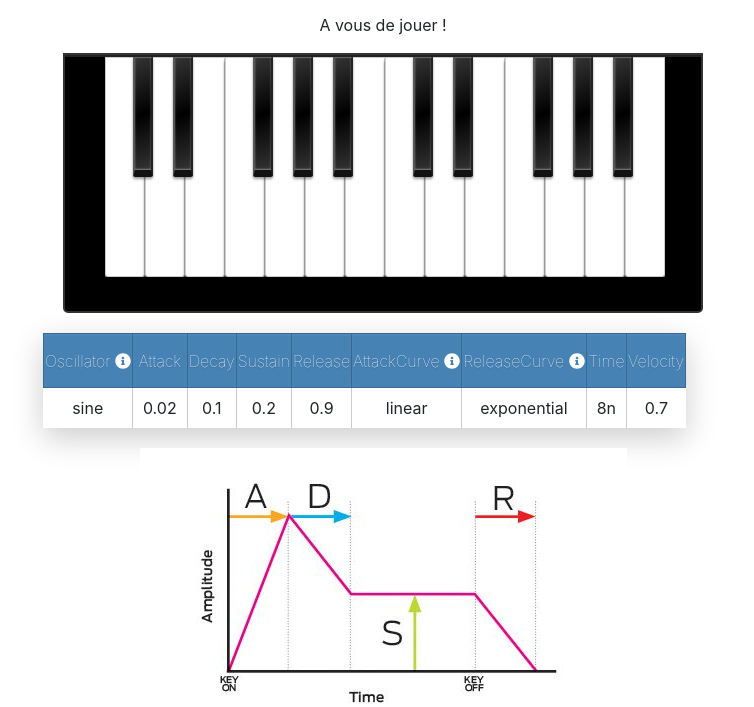
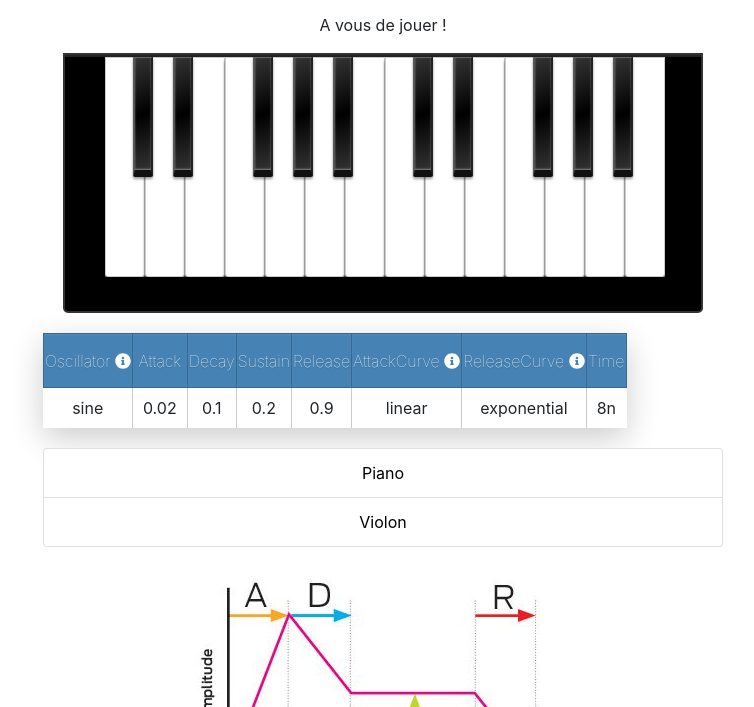
Before and after one commit to Vincweb/PianoWave, a website: page public/index.html in a window 1280 px wide. Shown: the part 93-800 px from the top of the page, without its empty margins (257-1011 px from the left). Drawn offline with nearby package versions, Linux system fonts and the light colour scheme.

Commit message:
Ajout du piano et violon

```diff
--- a/public/assets/js/piano.js
+++ b/public/assets/js/piano.js
@@ -8,7 +8,7 @@ function pianoWave(Note) {
     var synth = new Tone.Synth({
         "oscillator": {
             "type": document.querySelector("#Oscillator").innerHTML,
-            "modulationFrequency": 0.2
+            "modulationFrequency": 0.9
         },
         "envelope": {
             "attack": document.querySelector("#Attack").innerHTML,
@@ -22,6 +22,31 @@ function pianoWave(Note) {
 
     synth.triggerAttackRelease(Note, document.querySelector("#Time").innerHTML);
 
+}
+
+function instrument(instrument) {
+    if (instrument == "Piano") {
+        document.querySelector('#Oscillator').innerHTML = "triangle";
+        document.querySelector('#Attack').innerHTML = "0.06";
+        document.querySelector('#Decay').innerHTML = "0.04";
+        document.querySelector('#Sustain').innerHTML = "0.5";
+        document.querySelector('#Release').innerHTML = "0.35";
+        document.querySelector('#AttackCurve').innerHTML = "linear";
+        document.querySelector('#ReleaseCurve').innerHTML = "linear";
+        document.querySelector('#Time').innerHTML = "0.5";
+        //document.querySelector('#Velocity').innerHTML = "0.7";
+    }
+    if (instrument == "Violon") {
+        document.querySelector('#Oscillator').innerHTML = "triangle";
+        document.querySelector('#Attack').innerHTML = "4";
+        document.querySelector('#Decay').innerHTML = "0";
+        document.querySelector('#Sustain').innerHTML = "0";
+        document.querySelector('#Release').innerHTML = "4";
+        document.querySelector('#AttackCurve').innerHTML = "sine";
+        document.querySelector('#ReleaseCurve').innerHTML = "sine";
+        document.querySelector('#Time').innerHTML = "8";
+        //document.querySelector('#Velocity').innerHTML = "80";
+    }
 }
 
 var Note = ["C", "D", "E", "F", "G", "A", "B"];
--- a/public/index.html
+++ b/public/index.html
@@ -98,7 +98,7 @@
                             <i class="fas fa-info-circle" data-toggle="modal" data-target="#myModalReleaseCurve"></i>
                         </th>
                         <th>Time</th>
-                        <th>Velocity</th>
+                        <!--<th>Velocity</th>-->
                     </tr>
                 </thead>
                 <tbody>
@@ -111,13 +111,17 @@
                         <td id="AttackCurve">linear</td>
                         <td id="ReleaseCurve">exponential</td>
                         <td id="Time">8n</td>
-                        <td id="Velocity">0.7</td>
+                        <!--<td id="Velocity">0.7</td>-->
                     </tr>
                 </tbody>
             </table>
             <script src="./assets/js/table.js"></script>
 
             <div style="text-align:center;margin-top:20px;width: 100%;">
+                <div class="list-group">
+                    <button type="button" class="list-group-item" data-dismiss="modal" onclick="instrument($(this).html());">Piano</button>
+                    <button type="button" class="list-group-item" data-dismiss="modal" onclick="instrument($(this).html());">Violon</button>
+                </div>
                 <img src="./assets/img/adsr.jpg" alt="ADSR" />
             </div>
 
```
